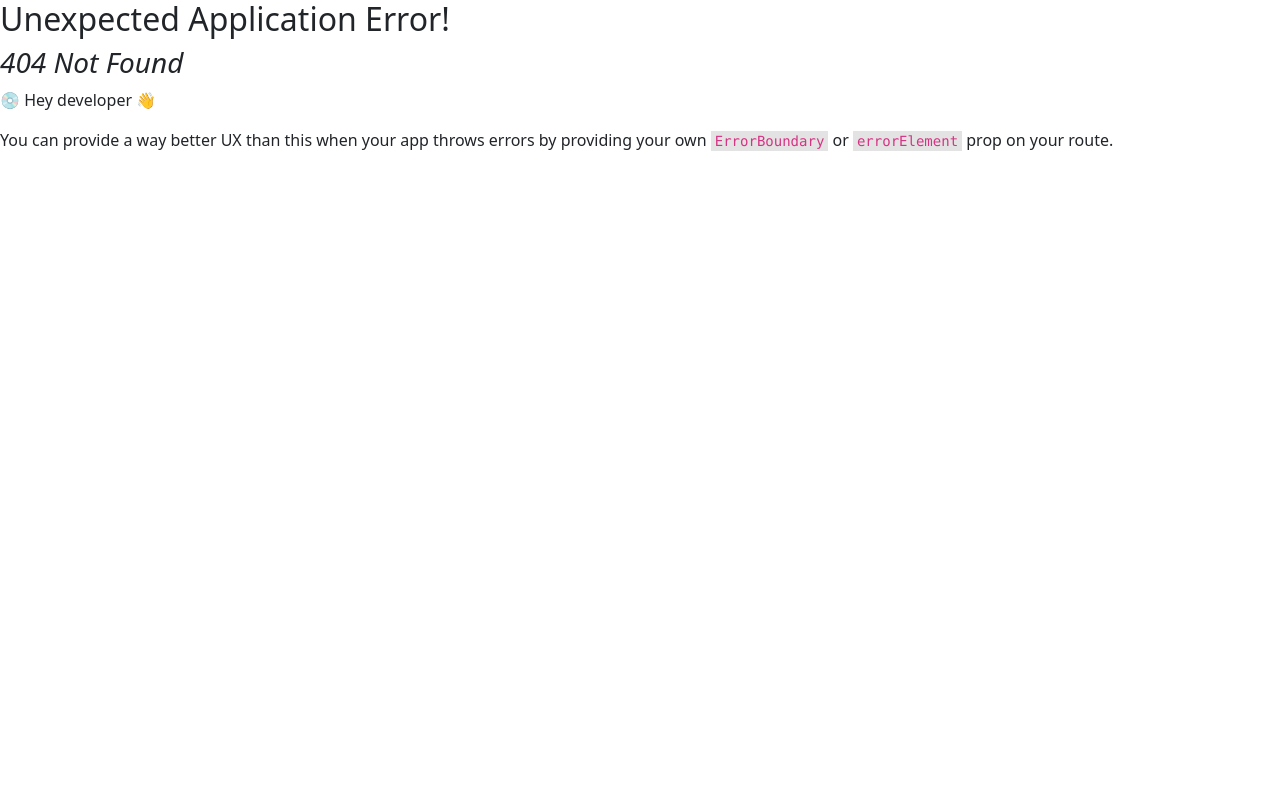
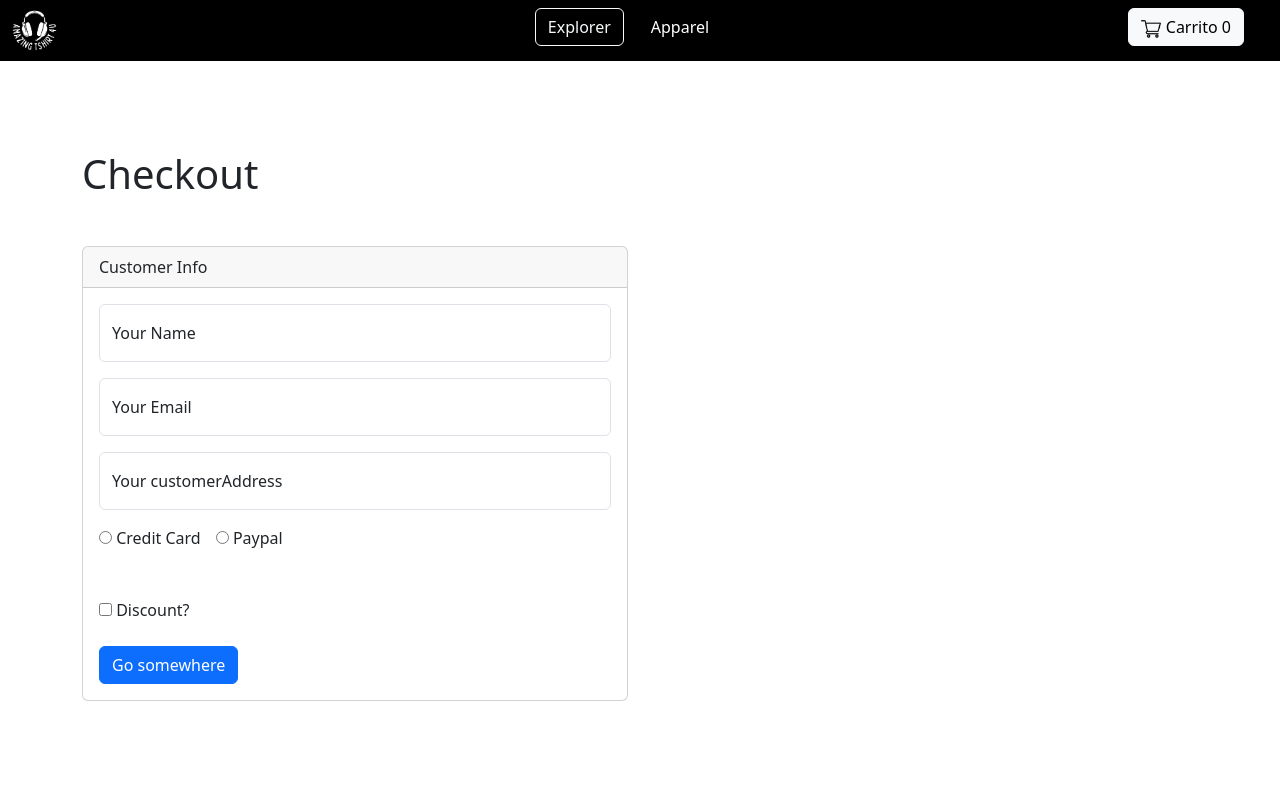
Before and after one commit to anlizfer/frontend-ecommerce, a React (Create React App) app: page /checkout in a window 1280 px wide. Before the commit this address had no page. Shown: the top 800 px of the page. Built offline with nearby package versions, Linux system fonts and the light colour scheme.

Commit message:
Uncontrolled Forms, controlled forms

```diff
--- a/src/Components/Header.js
+++ b/src/Components/Header.js
@@ -7,7 +7,7 @@ const Header = () => {
     const {CountCart,setCountCart} = useContext(MyContext);
 
     useEffect(()=>{
-        let carritoData= JSON.parse(localStorage.getItem("cart"));
+        let carritoData= JSON.parse(localStorage.getItem("cart"));//PUEDE SER REEMPLAZADO POR LA API DE MI
         if(carritoData){
             setCountCart(carritoData.length)
         }
--- /dev/null
+++ b/src/Pages/Checkout.js
@@ -0,0 +1,145 @@
+import { useDebugValue, useState } from "react";
+import EcommerceTemplate from "../Templates/EcommerceTemplate";
+
+
+//CONTROLLED FORM
+const Checkout = () => {
+
+
+
+    const [form,setForm] = useState(
+        {
+            customerName:"",
+            customerEmail:"",
+            customerAddress:"",
+            paymentType:"",
+            discount:""
+        }
+    );
+
+    const handleChange=({target})=>{
+
+        if(target.name==="customerName"){
+            if(target.value==="angel"){
+                console.log("Oigaaaa no puede pasar");
+            }
+        }
+
+        if(target.name==="customerEmail"){
+            if(target.value==="angel.lizcano.sie@gmail.com"){
+                console.log("Oigaaaa que email tan chevere");
+            }
+        }
+
+        setForm(state=>({
+            ...state,
+
+            /*
+            customerName:(target.name==="customerName")? target.value:"",
+            customerEmail:(target.name==="customerName")? target.value:"",
+            customerAddress:(target.name==="customerName")? target.value:"",
+            paymentType:(target.name==="customerName")? target.value:"",
+            discount:(target.name==="customerName")? target.value:"",*/
+
+            [target.name]: (target.type==="checkbox") ? target.checked : target.value
+
+        }));
+        //let HolaOscar=1;
+        //console.log(form)
+
+    }
+
+    const submit=()=>{
+
+        let VariableDinamica="HolaOscar"
+
+        let objNombres={HolaOscar:0}
+        objNombres={[VariableDinamica]:45};
+        console.log(objNombres);
+
+        /*const formData=new FormData();
+        formData.append("customerName",form.customerName);
+        formData.append("customerEmail",form.customerEmail);
+        formData.append("customerAddress",form.customerAddress);
+        formData.append("paymentType",form.paymentType);
+        formData.append("discount",form.discount);
+
+
+
+        fetch('https://api.mitiendita.com/checkout',{method:"POST",body:formData});*/
+    }
+
+
+
+    return (
+
+        <EcommerceTemplate>
+            <div className="container page">
+                <h1>Checkout</h1>
+
+
+                <div className="row mt-5">
+
+                    <div className="col-md-6">
+
+                        {/* INICIO CARD */}
+                        <div className="card">
+                            <div className="card-header">
+                                Customer Info
+                            </div>
+                            <div className="card-body">
+
+
+
+                                    <div className="form-floating mb-3">
+                                        <input type="text" onChange={handleChange} className="form-control" name="customerName" id="customerName" placeholder="Your Name" autoComplete={false}/>
+                                        <label for="customerName">Your Name</label>
+                                    </div>
+
+                                    <div className="form-floating mb-3">
+                                        <input type="email"  onChange={handleChange}   className="form-control" name="customerEmail" id="customerEmail" placeholder="name@domain.com" />
+                                        <label for="customerEmail">Your Email</label>
+                                    </div>
+
+                                    <div className="form-floating mb-3">
+                                        <input type="text"  onChange={handleChange}  className="form-control" name="customerAddress" id="customerAddress"  placeholder="Your Address" />
+                                        <label for="customerAddress">Your customerAddress</label>
+                                    </div>
+
+                                    <div onChange={handleChange}>
+                                        <input  type="radio" value="CreditCard" name="paymentType" /> Credit Card
+                                        <input  type="radio" value="Paypal" name="paymentType"  style={{marginLeft:"15px"}} /> Paypal
+                                    </div>
+
+                                    <br />
+                                    <br />
+
+                                    <input type="checkbox" onChange={handleChange} name="discount" /> Discount?
+
+                                    <br />
+                                    <br />
+
+
+
+                                    <button type="button" onClick={submit} className="btn btn-primary">Go somewhere</button>
+
+                            </div>
+                        </div>
+                        {/* FIN CARD */}
+
+
+                    </div>
+
+                    <div className="col-md-6">
+
+                    </div>
+
+                </div>
+
+            </div>
+        </EcommerceTemplate>
+
+    )
+}
+
+export default Checkout;
--- a/src/Routes/main.js
+++ b/src/Routes/main.js
@@ -3,6 +3,7 @@ import Home from "../Pages/Home";
 import TermsOfUse from "../Pages/TermsOfUse";
 import Product from "../Pages/Product";
 import Cart from "../Pages/Cart";
+import Checkout from "../Pages/Checkout";
 
 const Routes = createBrowserRouter([
     {
@@ -22,6 +23,11 @@ const Routes = createBrowserRouter([
         path: "/cart/",
         element: <Cart></Cart>
     }
+    ,
+    {
+        path: "/checkout/",
+        element: <Checkout></Checkout>
+    }
 ]);
 
 export default Routes
```
Also changed, not shown: src/Pages/CheckoutUncontrolled-form.js (added, +107 -0 lines).
